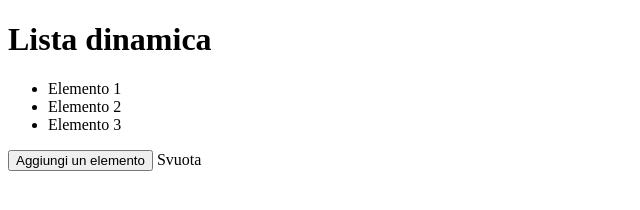
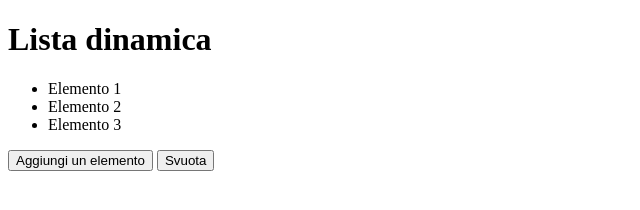
Before and after one commit to ossena/website-2024-25, a plain HTML site: page Index.html in a window 1280 px wide. Shown: the full height of the page, 0-640 px from the left. Drawn offline with Linux system fonts and the light colour scheme.

Commit message:
AggiuntoBottoneSvuota

```diff
--- a/Index.html
+++ b/Index.html
@@ -17,7 +17,7 @@
 
     <button id="bottoneAggiungi">Aggiungi un elemento</button>
     <!-- <button id="bottoneTogli">Togli un elemento</button> -->
-    <buttonn id="svuota">Svuota</buttonn>
+    <button id="svuota">Svuota</button>
 
 
 
--- a/aggiungiElemento.js
+++ b/aggiungiElemento.js
@@ -27,6 +27,7 @@
         nuovoElemento.remove();
 
     })
+});
 
 bottoneSvuota.addEventListener('click', function (){
     const confermaCanc = confirm("Sei sicuro di voler svuotare la lista?");
@@ -37,6 +38,4 @@
 }
 
 
-    })
-
 });
```
Lines whose indentation alone changed are shown as unchanged.
